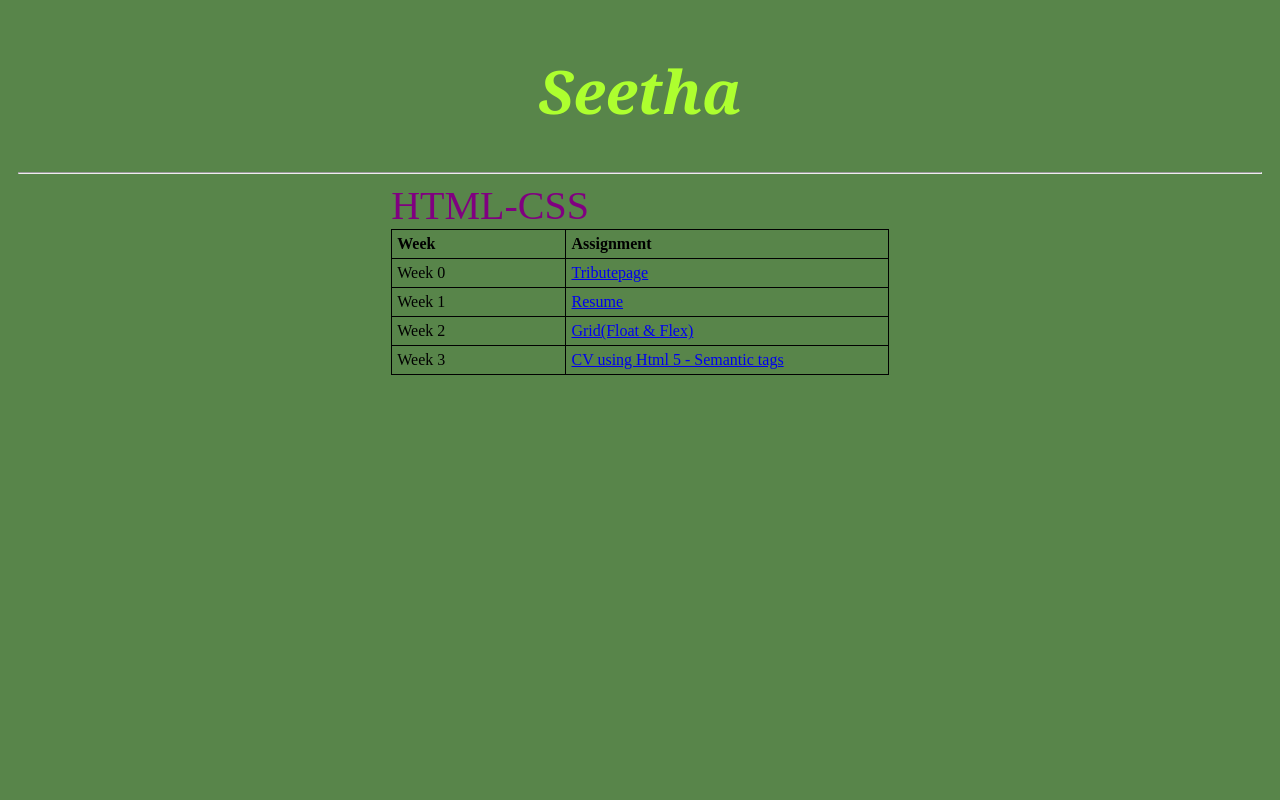
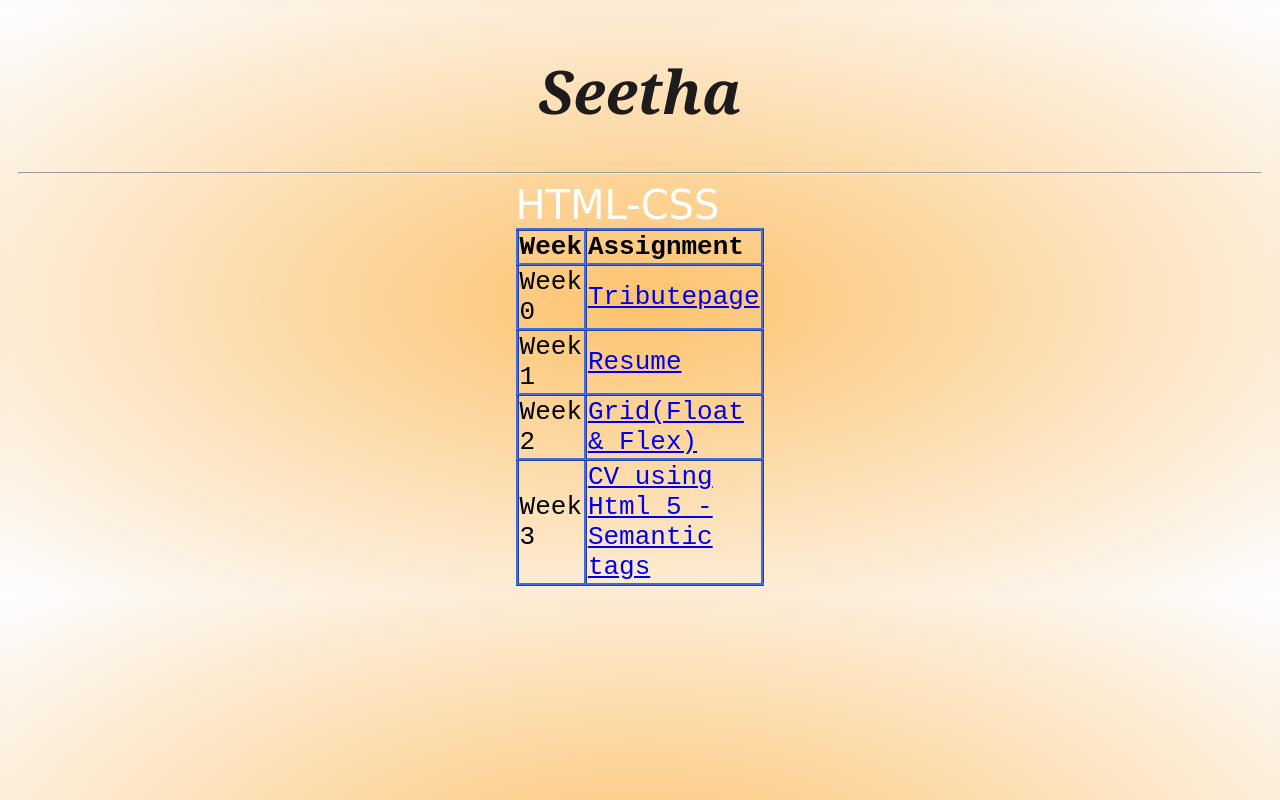
Before and after one commit to Seethalaksmi/Myfirstcoding, a plain HTML site: page docs/index.html in a window 1280 px wide. Drawn offline with Linux system fonts and the light colour scheme.

Commit message:
Html/CSS - HW Linked

```diff
--- a/docs/style.css
+++ b/docs/style.css
@@ -1,7 +1,8 @@
 html {
 
     display:block;
-    background-color: rgb(88, 133, 74);
+
+    background-image: radial-gradient(rgb(252, 195, 110), rgb(253, 253, 255));
     margin:10px;
 
     }
@@ -11,25 +12,30 @@ html {
         font-style: oblique;
         font-family: Georgia, 'Times New Roman', Times, serif;
         text-align: center;
-        color:greenyellow;
+        color:rgb(29, 27, 27);
     }
 
     table, th, td {
         border: 1px solid black;
         border-collapse: collapse;
+        border: inset;
+        border-color: royalblue;
+        font-family: cursive;
+        width:20%;
+
       }
 
       th, td {
-        padding: 5px;
+
         text-align: left;
+        font-family:monospace;
+        font-size: 2em;
       }
 
-      table{
-          width:40%;
-      }
+
       caption{
-          font-style: bold;
+        font-style: bold;
         text-align:left;
         font-size: 40px;
-        color:purple;
+        color:rgb(255, 255, 255);
         }
```
